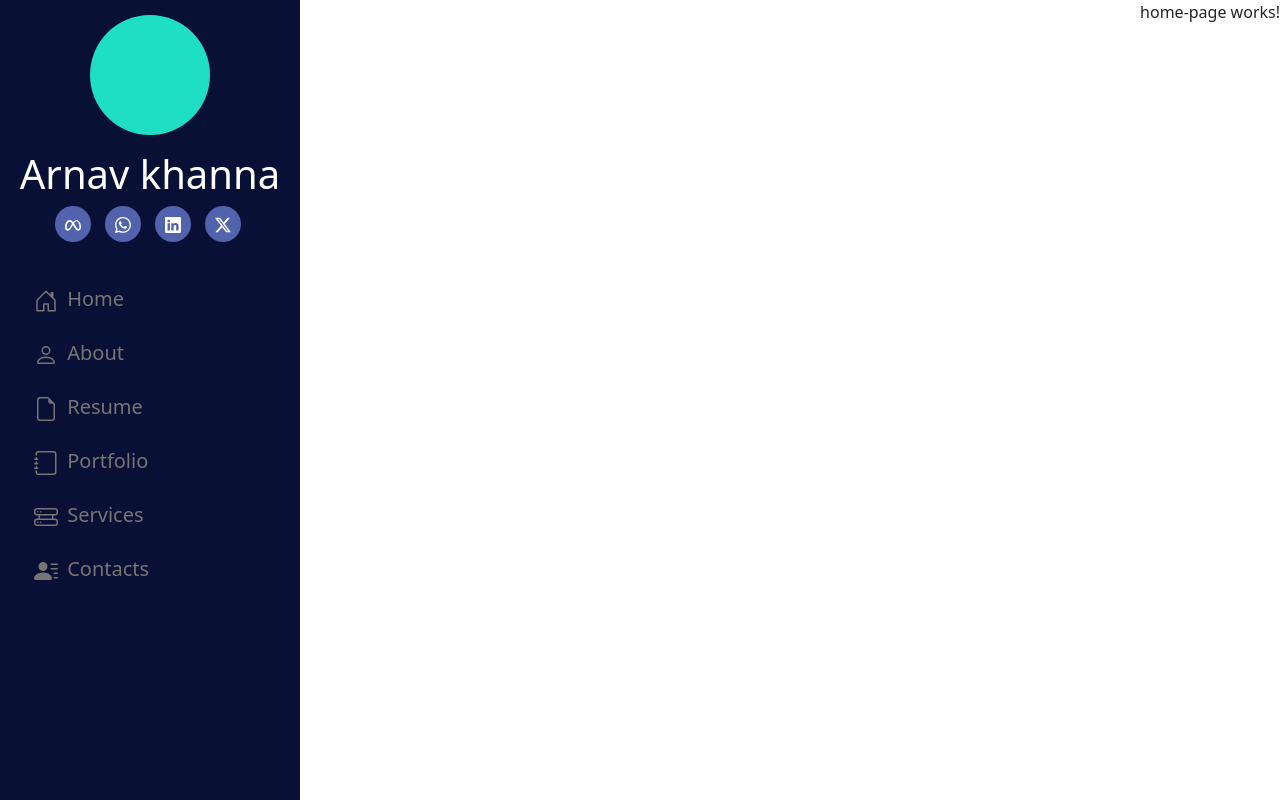
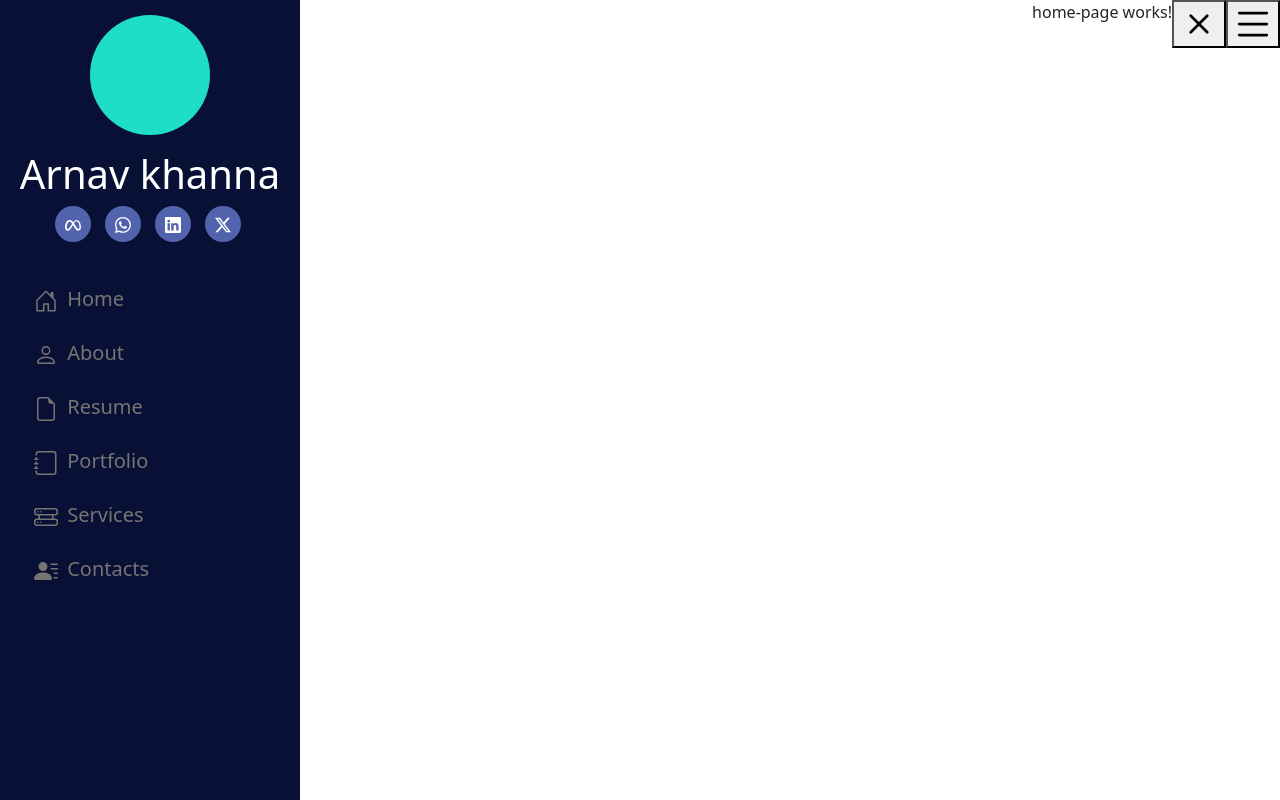
Before and after one commit to arnavktis/portfolio_frontend, an Angular app: page / in a window 1280 px wide. Built offline with nearby package versions, Linux system fonts and the light colour scheme.

Commit message:
header
z index updated

```diff
--- a/src/app/header/header.component.html
+++ b/src/app/header/header.component.html
@@ -46,4 +46,10 @@
       </nav>
 
     </div>
-  </header>
+</header>
+<button id = button1><svg xmlns="http://www.w3.org/2000/svg" width="50" height="44" fill="currentColor" class="bi bi-list" viewBox="0 0 16 16">
+  <path fill-rule="evenodd" d="M2.5 12a.5.5 0 0 1 .5-.5h10a.5.5 0 0 1 0 1H3a.5.5 0 0 1-.5-.5m0-4a.5.5 0 0 1 .5-.5h10a.5.5 0 0 1 0 1H3a.5.5 0 0 1-.5-.5m0-4a.5.5 0 0 1 .5-.5h10a.5.5 0 0 1 0 1H3a.5.5 0 0 1-.5-.5"/>
+</svg></button>
+<button id = "button2"><svg xmlns="http://www.w3.org/2000/svg" width="50" height="44" fill="currentColor" class="bi bi-x" viewBox="0 0 16 16">
+  <path d="M4.646 4.646a.5.5 0 0 1 .708 0L8 7.293l2.646-2.647a.5.5 0 0 1 .708.708L8.707 8l2.647 2.646a.5.5 0 0 1-.708.708L8 8.707l-2.646 2.647a.5.5 0 0 1-.708-.708L7.293 8 4.646 5.354a.5.5 0 0 1 0-.708"/>
+</svg></button>
--- a/src/app/header/header.component.scss
+++ b/src/app/header/header.component.scss
@@ -6,6 +6,7 @@
     bottom:0;
     background-color:rgb(9, 16, 53);
     color: #fff;
+    z-index: 997;
 
 }
 .profile-image{
@@ -71,3 +72,9 @@
     transition: 0.4s;
     color: #777474;
 }
+#button2{
+    float:right;
+}
+#button1{
+    float:right;
+}
```
